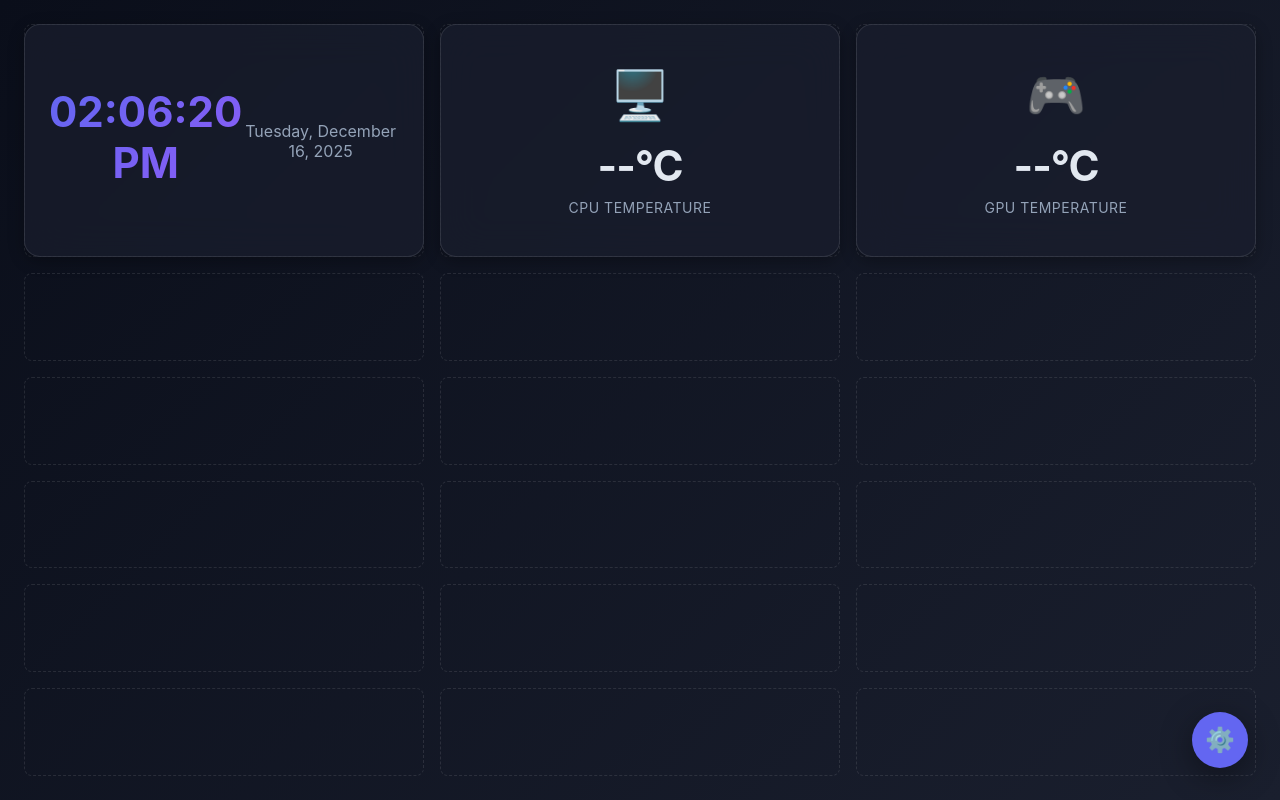
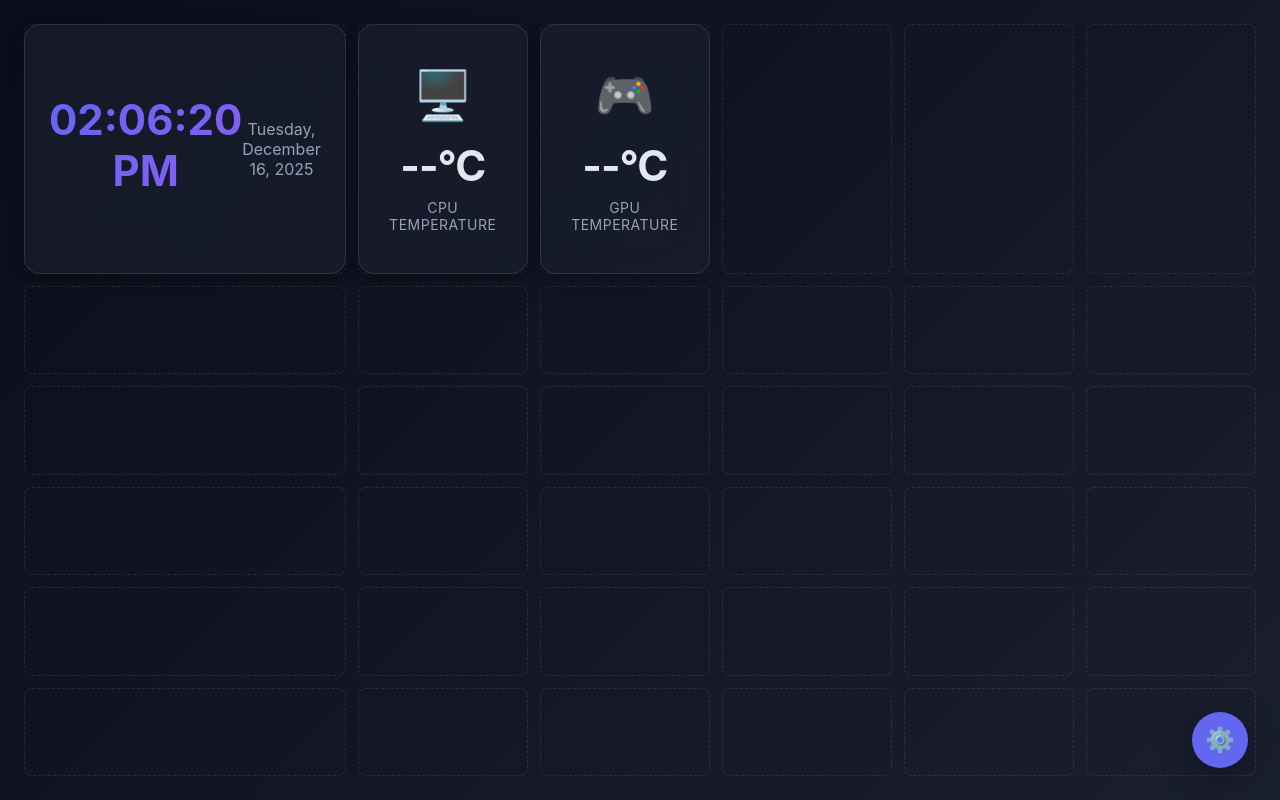
Before and after one commit to YosrBennagra/3rd-Window, a React (Vite) app: page / in a window 1280 px wide. Built offline with nearby package versions, Linux system fonts and the light colour scheme.

Commit message:
resizez works fine

```diff
--- a/package.json
+++ b/package.json
@@ -29,7 +29,7 @@
     "@tauri-apps/api": "^2.9.1",
     "react": "^18.3.1",
     "react-dom": "^18.3.1",
-    "zustand": "^4.5.2"
+    "zustand": "^4.5.7"
   },
   "devDependencies": {
     "@tauri-apps/cli": "^2.9.6",
--- a/src/components/layout/DraggableGrid.css
+++ b/src/components/layout/DraggableGrid.css
@@ -1,8 +1,8 @@
 .draggable-grid {
   display: grid;
-  grid-template-columns: repeat(3, 1fr);
+  grid-template-columns: repeat(6, 1fr);
   grid-template-rows: repeat(6, 1fr);
-  gap: 16px;
+  gap: 12px;
   width: 100%;
   height: 100%;
   padding: 24px;
@@ -14,6 +14,7 @@
   border-radius: 8px;
   transition: all 0.2s ease;
   pointer-events: auto;
+  z-index: 0;
 }
 
 .grid-cell--hover {
@@ -26,6 +27,7 @@
   cursor: move;
   transition: opacity 0.2s ease;
   z-index: 1;
+  pointer-events: auto;
 }
 
 .grid-widget:hover {
@@ -79,6 +81,41 @@
   transform: scale(1.1);
 }
 
+.grid-widget__resize-handle {
+  position: absolute;
+  bottom: 0;
+  right: 0;
+  width: 20px;
+  height: 20px;
+  cursor: nwse-resize;
+  background: rgba(99, 102, 241, 0.6);
+  border-radius: 4px 0 0 0;
+  opacity: 0;
+  transition: all 0.2s ease;
+  z-index: 10;
+  pointer-events: auto;
+}
+
+.grid-widget__resize-handle::before {
+  content: '';
+  position: absolute;
+  bottom: 4px;
+  right: 4px;
+  width: 8px;
+  height: 8px;
+  border-right: 2px solid white;
+  border-bottom: 2px solid white;
+}
+
+.grid-widget:hover .grid-widget__resize-handle {
+  opacity: 1;
+}
+
+.grid-widget__resize-handle:hover {
+  background: rgba(99, 102, 241, 0.9);
+  transform: scale(1.1);
+}
+
 /* Make widget content fit the grid cell */
 .grid-widget .widget {
   min-height: 0;
--- a/src/components/layout/DraggableGrid.tsx
+++ b/src/components/layout/DraggableGrid.tsx
@@ -3,7 +3,7 @@ import { useGridStore, type WidgetGridItem } from '../../store/gridStore';
 import { ClockWidget, CpuTempWidget, GpuTempWidget } from '../widgets';
 import './DraggableGrid.css';
 
-const GRID_COLS = 3;
+const GRID_COLS = 6;
 const GRID_ROWS = 6;
 
 const widgetComponents: Record<string, React.ComponentType> = {
@@ -16,8 +16,16 @@ export function DraggableGrid() {
   const { widgets, updateWidgetPosition, removeWidget } = useGridStore();
   const [draggedWidget, setDraggedWidget] = useState<WidgetGridItem | null>(null);
   const [hoverCell, setHoverCell] = useState<{ col: number; row: number } | null>(null);
+  const [resizingWidget, setResizingWidget] = useState<string | null>(null);
+  const [resizeStart, setResizeStart] = useState<{ width: number; height: number; x: number; y: number } | null>(null);
 
   const handleDragStart = (e: DragEvent, widget: WidgetGridItem) => {
+    // Don't start drag if clicking on controls
+    const target = e.target as HTMLElement;
+    if (target.closest('.grid-widget__remove') || target.closest('.grid-widget__resize-handle')) {
+      e.preventDefault();
+      return;
+    }
     setDraggedWidget(widget);
     e.dataTransfer.effectAllowed = 'move';
   };
@@ -59,6 +67,59 @@ export function DraggableGrid() {
     removeWidget(id);
   };
 
+  const handleWidgetDragOver = (e: DragEvent) => {
+    e.preventDefault();
+    e.stopPropagation();
+  };
+
+  const handleResizeStart = (e: React.MouseEvent, widget: WidgetGridItem) => {
+    e.stopPropagation();
+    e.preventDefault();
+    setResizingWidget(widget.id);
+    setResizeStart({
+      width: widget.position.width,
+      height: widget.position.height,
+      x: e.clientX,
+      y: e.clientY,
+    });
+  };
+
+  const handleResizeMove = (e: React.MouseEvent) => {
+    if (!resizingWidget || !resizeStart) return;
+
+    const widget = widgets.find(w => w.id === resizingWidget);
+    if (!widget) return;
+
+    const gridRect = e.currentTarget.getBoundingClientRect();
+    const cellWidth = gridRect.width / GRID_COLS;
+    const cellHeight = gridRect.height / GRID_ROWS;
+
+    const deltaX = e.clientX - resizeStart.x;
+    const deltaY = e.clientY - resizeStart.y;
+
+    const newWidth = Math.max(1, Math.min(
+      Math.round(resizeStart.width + deltaX / cellWidth),
+      GRID_COLS - widget.position.col
+    ));
+    const newHeight = Math.max(1, Math.min(
+      Math.round(resizeStart.height + deltaY / cellHeight),
+      GRID_ROWS - widget.position.row
+    ));
+
+    if (newWidth !== widget.position.width || newHeight !== widget.position.height) {
+      updateWidgetPosition(widget.id, {
+        ...widget.position,
+        width: newWidth,
+        height: newHeight,
+      });
+    }
+  };
+
+  const handleResizeEnd = () => {
+    setResizingWidget(null);
+    setResizeStart(null);
+  };
+
   const renderGridCells = () => {
     const cells = [];
     for (let row = 0; row < GRID_ROWS; row++) {
@@ -82,7 +143,12 @@ export function DraggableGrid() {
   };
 
   return (
-    <div className="draggable-grid">
+    <div
+      className="draggable-grid"
+      onMouseMove={handleResizeMove}
+      onMouseUp={handleResizeEnd}
+      onMouseLeave={handleResizeEnd}
+    >
       {renderGridCells()}
 
       {widgets.map((widget) => {
@@ -96,6 +162,7 @@ export function DraggableGrid() {
             draggable
             onDragStart={(e) => handleDragStart(e, widget)}
             onDragEnd={handleDragEnd}
+            onDragOver={handleWidgetDragOver}
             style={{
               gridColumn: `${widget.position.col + 1} / span ${widget.position.width}`,
               gridRow: `${widget.position.row + 1} / span ${widget.position.height}`,
@@ -111,6 +178,11 @@ export function DraggableGrid() {
             >
               ✕
             </button>
+            <div
+              className="grid-widget__resize-handle"
+              onMouseDown={(e) => handleResizeStart(e, widget)}
+              title="Drag to resize"
+            />
           </div>
         );
       })}
--- a/src/store/gridStore.ts
+++ b/src/store/gridStore.ts
@@ -1,9 +1,9 @@
 import { create } from 'zustand';
 
 export interface GridPosition {
-  col: number; // 0-2 (3 columns)
+  col: number; // 0-5 (6 columns)
   row: number; // 0-5 (6 rows)
-  width: number; // span in columns (1-3)
+  width: number; // span in columns (1-6)
   height: number; // span in rows (1-6)
 }
 
```
Also changed, not shown: 1 other file (tests, documents, lock files or other folders).
